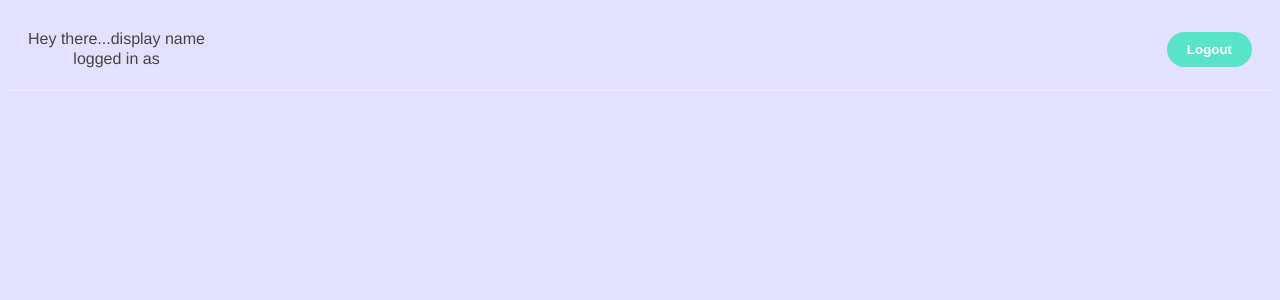
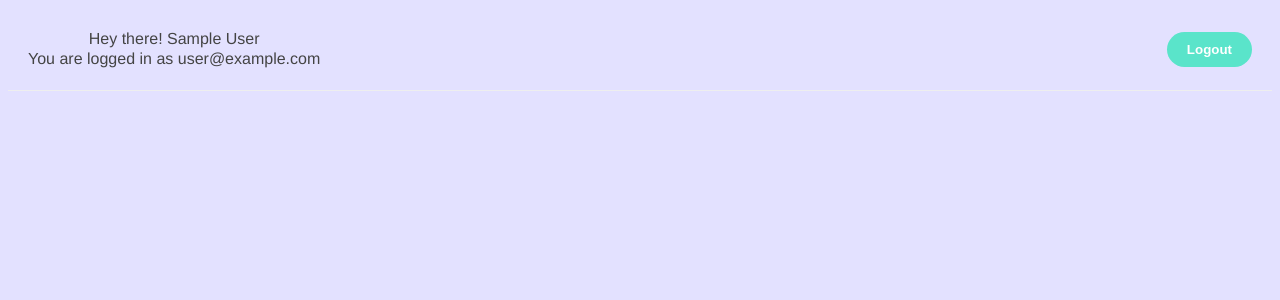
Before and after one commit to NubivagantYansa/LiVue-ChatVue, a Vue app: page /chatroom in a window 1280 px wide. Shown: the top 300 px of the page. Built offline with nearby package versions, Linux system fonts and the light colour scheme; no server answers; sample sign-in values are in the browser's storage.

Commit message:
private routes

```diff
--- a/src/components/Navbar.vue
+++ b/src/components/Navbar.vue
@@ -1,8 +1,8 @@
 <template>
-    <nav>
+    <nav v-if="user">
         <div>
-            <p>Hey there...display name</p>
-            <p>logged in as </p>
+            <p>Hey there! {{user.displayName}}</p>
+            <p>You are logged in as {{user.email}}</p>
         </div>
         <button @click="handleClick"> Logout
         </button>
@@ -11,9 +11,12 @@
 
 <script>
 import useLogout from '../composables/useLogout'
+import getUser from '../composables/getUser'
+
 export default {
     setup () {
         const {logout, error} = useLogout()
+        const { user } = getUser()
 
         const handleClick = async () => {
             await logout()
@@ -21,7 +24,7 @@ export default {
                 console.log('logged out')
             }
         }
-        return { handleClick }
+        return { handleClick, user }
     }
 }
 </script>
--- /dev/null
+++ b/src/composables/getUser.js
@@ -0,0 +1,15 @@
+import { ref } from "vue";
+import { projectAuth } from "../firebase/config";
+
+const user = ref(projectAuth.currentUser);
+
+//it fires every time there is a change in the authentication: signup, login, logout
+projectAuth.onAuthStateChanged((_user) => {
+  user.value = _user;
+});
+
+const getUser = () => {
+  return { user };
+};
+
+export default getUser;
--- a/src/main.js
+++ b/src/main.js
@@ -4,6 +4,16 @@ import router from "./router";
 
 import "./assets/main.css";
 
-createApp(App)
-  .use(router)
-  .mount("#app");
+import { projectAuth } from "./firebase/config";
+
+let app;
+
+// this is to avoid the app redirect us when we refresh or manaully add paths in the URL. The ridirection happens because Firebase takes a fraction of second to connect and in that fraction of second the app is mounted on the DOM.
+
+projectAuth.onAuthStateChanged(() => {
+  if (!app) {
+    app = createApp(App)
+      .use(router)
+      .mount("#app");
+  }
+});
--- a/src/router/index.js
+++ b/src/router/index.js
@@ -1,6 +1,17 @@
 import { createRouter, createWebHistory } from "vue-router";
 import Welcome from "../views/Welcome.vue";
 import Chatroom from "../views/Chatroom.vue";
+import { projectAuth } from "../firebase/config.js";
+
+// auth guard
+const requiredAuth = (to, from, next) => {
+  let user = projectAuth.currentUser;
+  if (!user) {
+    next({ name: "Welcome" });
+  } else {
+    next();
+  }
+};
 
 const routes = [
   {
@@ -12,6 +23,8 @@ const routes = [
     path: "/chatroom",
     name: "Chatroom",
     component: Chatroom,
+    // before you enter this component run the auth guard
+    beforeEnter: requiredAuth,
   },
 ];
 
```
